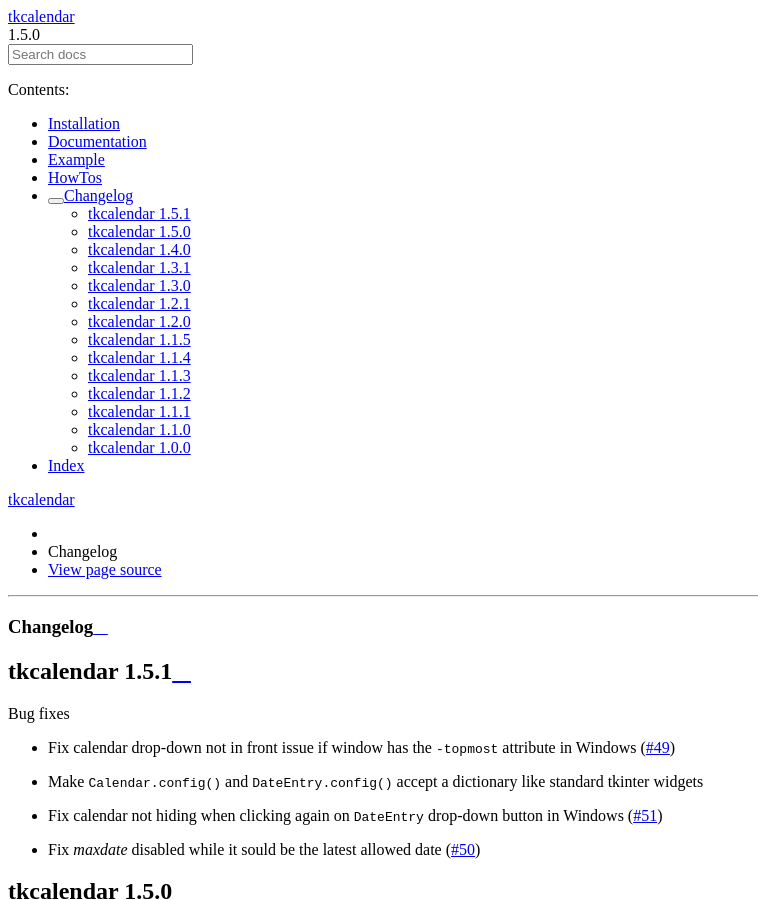
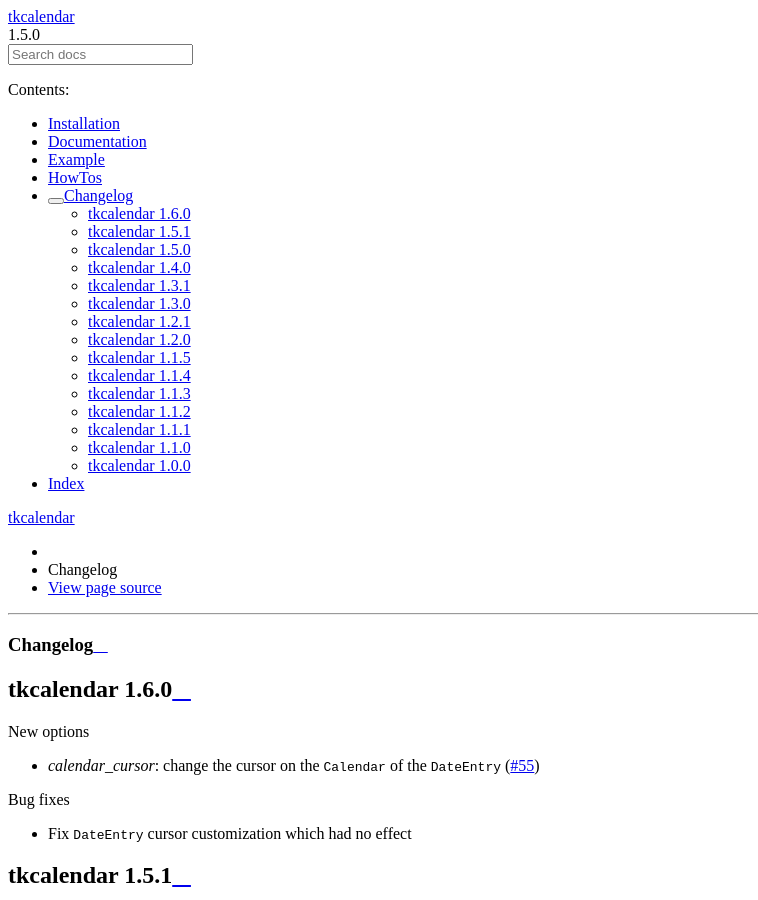
Before and after one commit to j4321/tkcalendar, a Sphinx documentation site: the page built from docs/changelog.rst, in a window 1280 px wide and 900 px high. Shown: the whole window, without its empty margins (0-758 px from the left). Built offline with Sphinx 7.4.7 and the Read the Docs theme 2.0.0, drawn with Linux system fonts in a browser that asks for light colours.

Commit message:
Update changelog

```diff
--- a/README.rst
+++ b/README.rst
@@ -393,6 +393,11 @@ Widget methods
 Changelog
 =========
 
+- tkcalendar 1.6.0
+
+    * Fix ``DateEntry`` cursor customization which had no effect
+    * Add *calendar_cursor* option to change the cursor on the ``Calendar`` of the ``DateEntry`` (`#55 <https://github.com/j4321/tkcalendar/issues/55>`_)
+
 - tkcalendar 1.5.1
 
     * Fix calendar drop-down not in front issue if window has the ``-topmost`` attribute in Windows (`#49 <https://github.com/j4321/tkcalendar/issues/49>`_)
--- a/docs/changelog.rst
+++ b/docs/changelog.rst
@@ -2,6 +2,17 @@ Changelog
 =========
 
 .. currentmodule:: tkcalendar
+
+tkcalendar 1.6.0
+----------------
+
+.. rubric:: New options
+
+- *calendar_cursor*: change the cursor on the :class:`Calendar` of the :class:`DateEntry` (`#55 <https://github.com/j4321/tkcalendar/issues/55>`_)
+
+.. rubric:: Bug fixes
+
+- Fix :class:`DateEntry` cursor customization which had no effect
 
 tkcalendar 1.5.1
 ----------------
```
